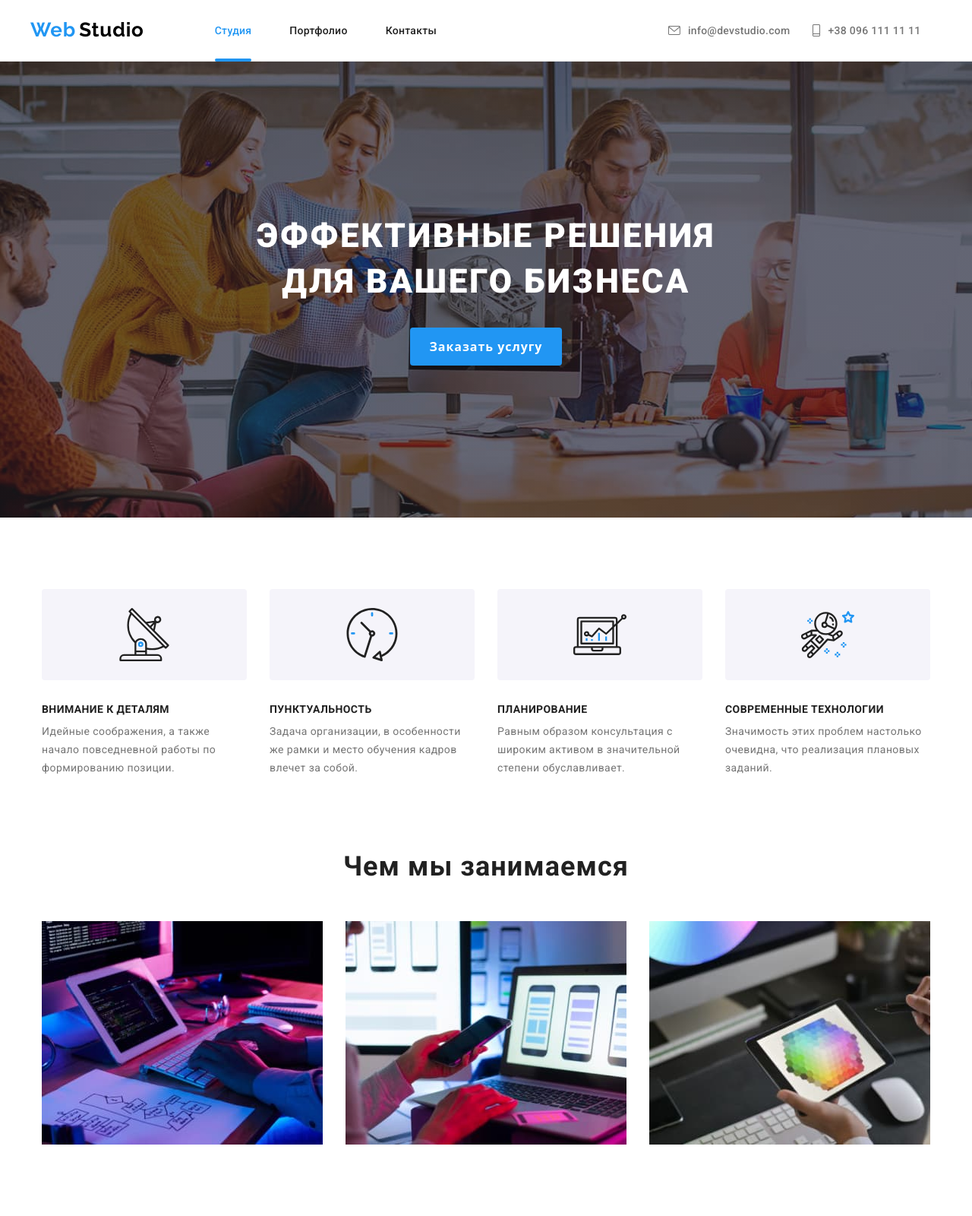
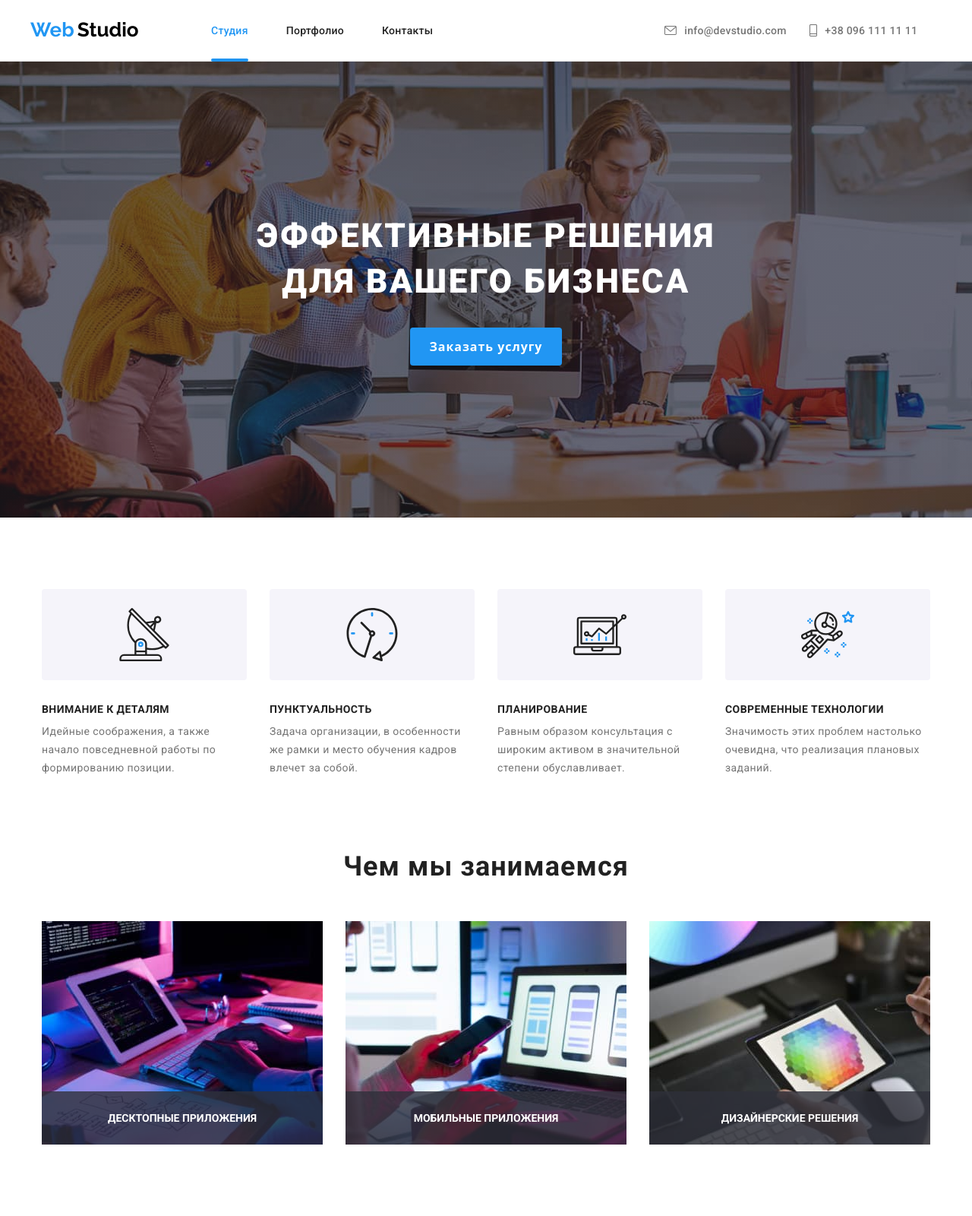
Before and after one commit to IvanProd/goit-markup-hw-05, a plain HTML site: page index.html in a window 1280 px wide. Shown: the top 1600 px of the page at 76% size. Drawn offline with nearby package versions, Linux system fonts and the light colour scheme.

Commit message:
Исправления
Исправил плывущие элементы в шапке
Доделал секцию чем мы занимаемся

```diff
--- a/css/styles.css
+++ b/css/styles.css
@@ -26,6 +26,8 @@
     /*чем мы занимаемся*/
     --head-color: #212121;
     --item-bgcolor: #757575;
+    --wedo-lable-bgcolor: rgba(47, 48, 58, 0.8);
+    --wedo-lable-text: #fff;
 
     /*наша команда*/
     --bgcolor-section-our-team: #F5F4FA;
@@ -149,17 +151,18 @@ a {
 }
 /*===ЛОГОТИП===*/
 .logo {
+    width: 145px;
     margin: 24px 93px 25px 0;
 }
 /*левая сторона*/
 .logo-left {
+
     font-family: var(--Raleway);
     font-style: normal;
     font-weight: bold;
     font-size: 26px;
     line-height: 1.192;
 
-    letter-spacing: 0.03em;
     color: var(--acent-color);
 }
 /*правая сторона*/
@@ -170,7 +173,7 @@ a {
     font-size: 26px;
     line-height: 1.192;
 
-    letter-spacing: 0.03em;
+    /*letter-spacing: 0.03em;*/
     color: var(--black-color);
 }
 /*===ГЛАВНАЯ НАВИГАЦИЯ===*/
@@ -277,6 +280,7 @@ a {
 }
 /*ссылка почта*/
 .contact-link-mail {
+    width: 161px;
     display: inline-flex;
     align-items: center;
     color: var(--contact-link);
@@ -297,6 +301,7 @@ a {
 /*ссылка телефон*/
 .contact-link-telephon{
     display: inline-flex;
+    width: 142px;
     align-items: center;
     color: var(--contact-link);
 }
@@ -514,9 +519,31 @@ a {
 }
 /*элемент списка*/
 .wedo-item {
+    position: relative;
     width: 370px;
     height: 294px;
     background-color: var(--item-bgcolor);
+}
+.wedo-label {
+    position: absolute;
+    display: flex;
+    justify-content: center;
+    align-items: center;
+    bottom: 0;
+    width: 370px;
+    height: 70px;
+
+    background-color: var(--wedo-lable-bgcolor);
+}
+.wedo-lable-text {
+    font-family: var(--Roboto);
+    font-style: normal;
+    font-weight: bold;
+    font-size: 14px;
+    line-height: 1.142;
+    text-align: center;
+    text-transform: uppercase;
+    color: var(--wedo-lable-text);
 }
 
 /*===наша команда===*/
@@ -1121,8 +1148,8 @@ a {
     height: 100%;
 
     opacity: 1;
-    transform: perspective(500px) rotateY(0deg) scale(1);
-    transition: transform 1000ms cubic-bezier(0.4, 0, 0.2, 1), opacity 500ms cubic-bezier(0.4, 0, 0.2, 1);
+    transform:  scale(1);
+    transition: opacity 1000ms cubic-bezier(0.4, 0, 0.2, 1)250ms;
 
     background-color: var(--backdrop-color);
 }
@@ -1130,15 +1157,16 @@ a {
 .backdrop.is-hidden{
     opacity: 0;
     pointer-events: none;
-    transform: perspective(400px) rotateY(90deg) scale(0);
+    transform: scale(0);
+    transition: transform 1000ms cubic-bezier(0.4, 0, 0.2, 1), opacity 750ms cubic-bezier(0.4, 0, 0.2, 1);
 }
 /*модальное окно*/
 .modal-port {
     position: absolute;
     top: 50%;
     left:50%;
-    transform: translate(-50%, -50%) scale(1);
-
+    transform: translate(-50%, -50%) scale(1) perspective(500px) rotateY(0deg);
+    transition: transform 750ms cubic-bezier(0.4, 0, 0.2, 1), opacity 250ms cubic-bezier(0.4, 0, 0.2, 1);
     padding: 40px;
 
     width: 528px;
@@ -1147,6 +1175,18 @@ a {
 
 
     /*outline: 1px solid red;*/
+}
+.backdrop.is-hidden>.modal-port{
+    position: absolute;
+    top: 50%;
+    left:50%;
+    transform: translate(-50%, -50%) scale(0) perspective(500px) rotateY(90deg);
+    transition: transform 750ms cubic-bezier(0.4, 0, 0.2, 1), opacity 500ms cubic-bezier(0.4, 0, 0.2, 1);
+    padding: 40px;
+
+    width: 528px;
+    height: 581px;
+    background-color: var(--hero-text-color);
 }
 
 /*иконка закрытия*/
--- a/index.html
+++ b/index.html
@@ -122,14 +122,23 @@
                         <!--элементы списка-->
                         <li class="wedo-item">
                             <img src="./images/main/features/box_1.jpg" alt="алгоритм на листке бумаги клавиатура экран с цветным кодом" width="370" height="294">
+                            <div class="wedo-label">
+                                <p class="wedo-lable-text">Десктопные приложения</p>
+                            </div>
                         </li>
 
                         <li class="wedo-item">
                             <img src="./images/main/features/box_2.jpg" alt="разработка мобильного приложения" width="370" height="294">
+                            <div class="wedo-label">
+                                <p class="wedo-lable-text">Мобильные приложения</p>
+                            </div>
                         </li>
 
                         <li class="wedo-item">
                             <img src="./images/main/features/box_3.jpg" alt="планшет с пейнт мапом водной руке и стилус в другой руке" width="370" height="294">
+                            <div class="wedo-label">
+                                <p class="wedo-lable-text">Дизайнерские решения</p>
+                            </div>
                         </li>
                     </ul>
                 </div>
```
